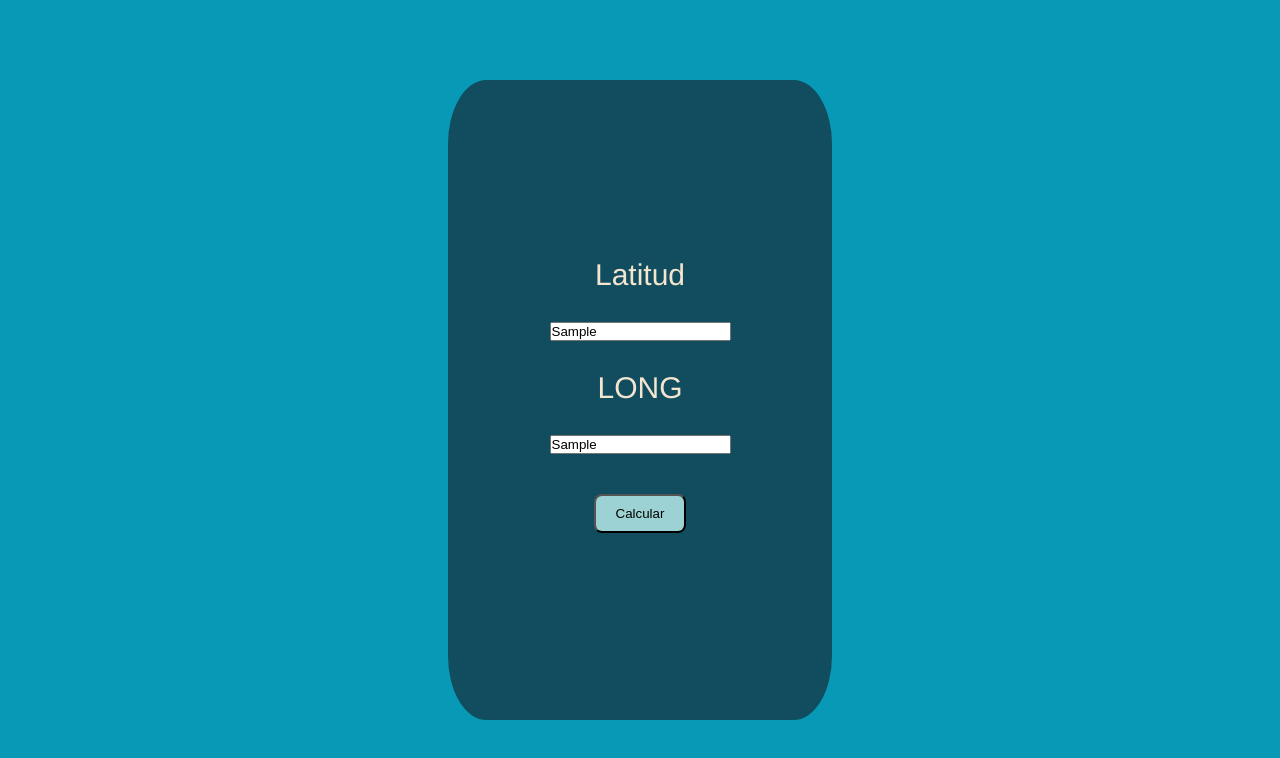
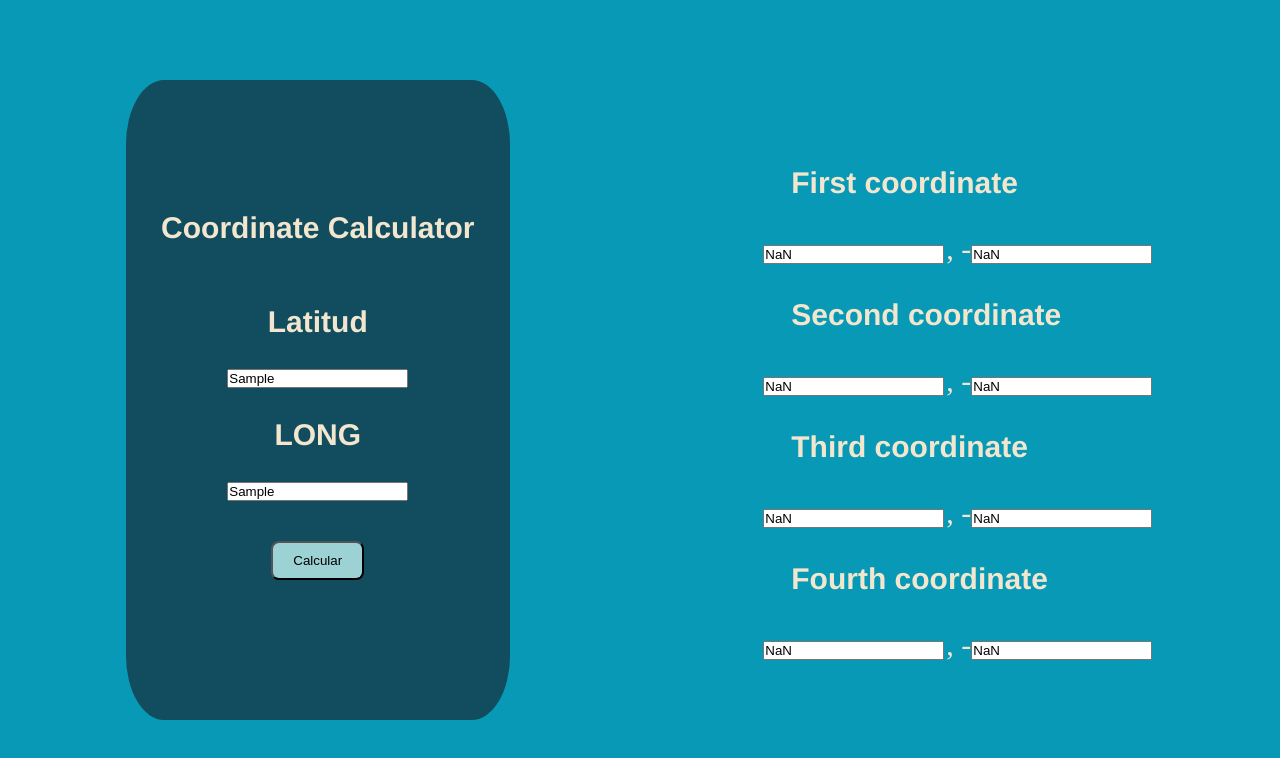
Before and after one commit to danieljgr147/CalcCoordenadas, a plain HTML site: page CalcCoordenadas/index.html in a window 1280 px wide. Both pictures are taken after typing "Sample", "Sample" into the empty fields and a click on the button "Calcular". Drawn offline with Linux system fonts and the light colour scheme.

Commit message:
implement new function

```diff
--- a/CalcCoordenadas/index.html
+++ b/CalcCoordenadas/index.html
@@ -7,18 +7,40 @@
     <title>Document</title>
     <link rel="stylesheet" href="styles.css">
 </head>
-<body>
+<body onload="init();">
     <Div id="main">
+
         <div id="Cont_calculadora">
-            <p id="lat">Latitud</p>
-            <input type="text" name="Lat" id="lat_input">
-            <p id="long">LONG</p>
-            <input type="text" name="Long" id="long_input">
+            <h1 id="title">Coordinate Calculator</h1>
+            <h2 id="lat">Latitud</h2>
+            <input  id="lat_input">
+            <h2 id="long">LONG</h2>
+            <input id="long_input">
             <button id="calc">Calcular</button>
         </div>
         <div id="respuesta">
-
+            <h2>First coordinate</h2>
+            <table id="first_coordinate">
+                 <td colspan="4"><input id="first_lat"></input></td>
+                 <td colspan="4"><span>, -</span><input id="first_long"></input></td>
+            </table>
+            <h2>Second coordinate</h2>
+            <table id="first_coordinate">
+                <td colspan="4"><input id="second_lat"></span></td>
+                <td colspan="4"><span>, -</span><input id="second_long"></input></td>
+            </table>
+            <h2>Third coordinate</h2>
+            <table id="first_coordinate">
+                <td colspan="4"><input id="third_lat"></input></td>
+                <td colspan="4"><span>, -</span><input id="third_long"></input></td>
+            </table>
+            <h2>Fourth coordinate</h2>
+            <table id="first_coordinate">
+                <td colspan="4"><input id="fourth_lat"></input></td>
+                <td colspan="4"><span>, -</span><input id="fourth_long"></input></td>
+            </table>
         </div>
     </Div>
+    <script type="text/javascript" src="script.js"></script>
 </body>
 </html>
--- /dev/null
+++ b/CalcCoordenadas/script.js
@@ -0,0 +1,29 @@
+var Valor1;
+
+function init(){
+
+var calcular = document.getElementById('calc');
+
+calcular.onclick = function(e){
+    resultado();
+}
+
+}
+
+function resultado(){
+const diferencial = 0.00010;
+var val1 = Number(document.getElementById("lat_input").value);
+var val2 = Number(document.getElementById("long_input").value);
+var resultado1 = (val1 + diferencial).toFixed(7);
+document.getElementById('first_lat').value = parseFloat(resultado1);
+document.getElementById('first_long').value = val2;
+var resultado2 = (val2 + diferencial).toFixed(7);
+document.getElementById('second_lat').value = val1;
+document.getElementById('second_long').value = parseFloat(resultado2);
+var resultado3 = (val1 - diferencial).toFixed(7);
+document.getElementById('third_lat').value = parseFloat(resultado3);
+document.getElementById('third_long').value = val2;
+var resultado4 = (val2 - diferencial).toFixed(7);
+document.getElementById('fourth_lat').value = val1;
+document.getElementById('fourth_long').value = parseFloat(resultado4);
+}
--- a/CalcCoordenadas/styles.css
+++ b/CalcCoordenadas/styles.css
@@ -29,7 +29,7 @@ body{
     width: 100%;
     height: 100%;
     align-items: center;
-    justify-content: center;
+    justify-content: space-around;
 }
 
 
@@ -46,14 +46,16 @@ body{
     box-shadow: dimgrey;
 }
 
-#lat{
+
+#title{
     margin: 15px; padding: 15px;
     font-size: 30px;
     font-family: 'Franklin Gothic Medium', 'Arial Narrow', Arial, sans-serif;
     color: #f2e6cf;
 
 }
-#long{
+
+h2{
     margin: 15px; padding: 15px;
     font-size: 30px;
     font-family: 'Franklin Gothic Medium', 'Arial Narrow', Arial, sans-serif;
@@ -68,3 +70,14 @@ body{
     background-color: #9cd2d3;
 
 }
+
+#respuesta {
+    display: flex;
+    flex-direction: column;
+    font-size: 30px;
+}
+
+#respuesta span{
+    color: #f2e6cf;
+
+}
```
